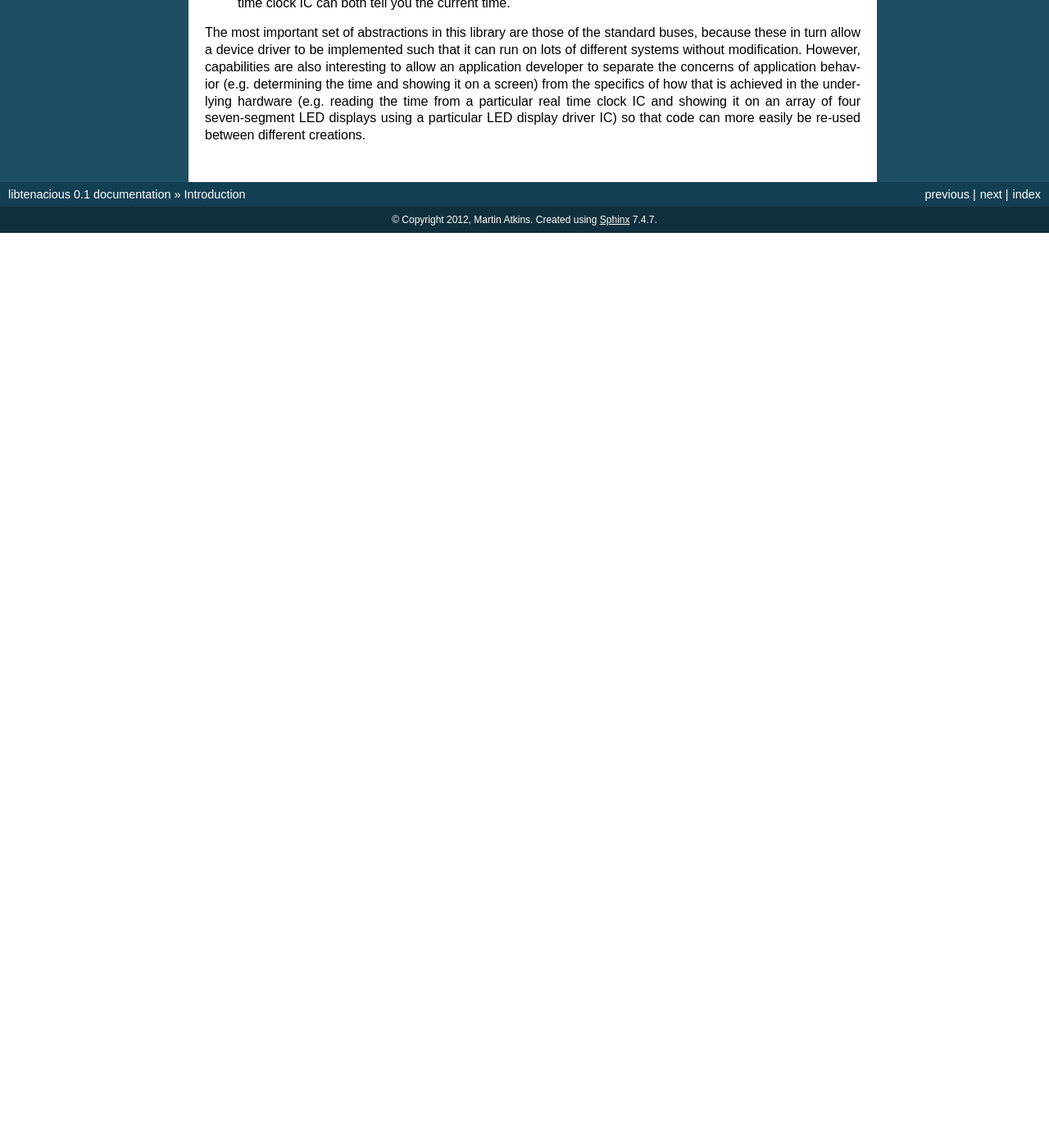
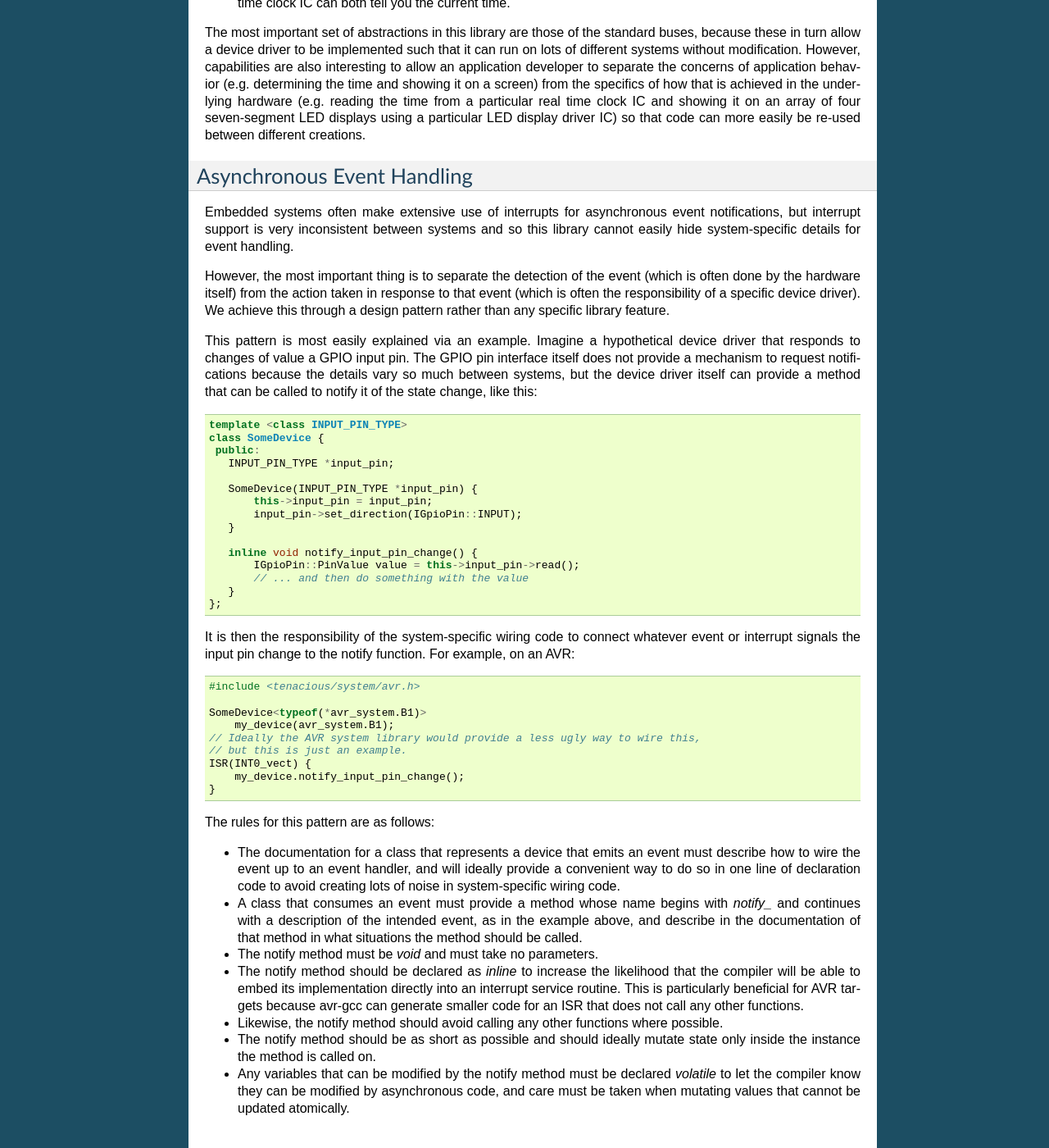
Before and after one commit to apparentlymart/alambre, a Sphinx documentation site: the page built from docs/source/intro.rst, in a window 1280 px wide and 1400 px high, scrolled down 2371 px. Shown: the whole window at 82% size. Built offline with Sphinx 7.4.7, drawn with Linux system fonts in a browser that asks for light colours; before the commit the page ends 2655 px from its top, so only the background shows below that; some of the changed text lies outside the part shown.

Commit message:
Add some notes on the design pattern for event handling (interrupts).

```diff
--- a/docs/source/intro.rst
+++ b/docs/source/intro.rst
@@ -165,3 +165,87 @@ in the underlying hardware (e.g. reading the time from a particular real time
 clock IC and showing it on an array of four seven-segment LED
 displays using a particular LED display driver IC) so that code can more
 easily be re-used between different creations.
+
+Asynchronous Event Handling
+---------------------------
+
+Embedded systems often make extensive use of interrupts for asynchronous event
+notifications, but interrupt support is very inconsistent between systems and
+so this library cannot easily hide system-specific details for event handling.
+
+However, the most important thing is to separate the detection of the event
+(which is often done by the hardware itself) from the action taken in response
+to that event (which is often the responsibility of a specific device driver).
+We achieve this through a design pattern rather than any specific library
+feature.
+
+This pattern is most easily explained via an example. Imagine a hypothetical
+device driver that responds to changes of value a GPIO input pin. The GPIO pin
+interface itself does not provide a mechanism to request notifications because
+the details vary so much between systems, but the device driver itself can
+provide a method that can be called to notify it of the state change, like
+this:
+
+.. code-block:: cpp
+
+    template <class INPUT_PIN_TYPE>
+    class SomeDevice {
+     public:
+       INPUT_PIN_TYPE *input_pin;
+
+       SomeDevice(INPUT_PIN_TYPE *input_pin) {
+           this->input_pin = input_pin;
+           input_pin->set_direction(IGpioPin::INPUT);
+       }
+
+       inline void notify_input_pin_change() {
+           IGpioPin::PinValue value = this->input_pin->read();
+           // ... and then do something with the value
+       }
+    };
+
+It is then the responsibility of the system-specific wiring code to connect
+whatever event or interrupt signals the input pin change to the notify function.
+For example, on an AVR:
+
+.. code-block:: cpp
+
+   #include <tenacious/system/avr.h>
+
+   SomeDevice<typeof(*avr_system.B1)>
+       my_device(avr_system.B1);
+   // Ideally the AVR system library would provide a less ugly way to wire this,
+   // but this is just an example.
+   ISR(INT0_vect) {
+       my_device.notify_input_pin_change();
+   }
+
+The rules for this pattern are as follows:
+
+* The documentation for a class that represents a device that emits an event
+  must describe how to wire the event up to an event handler, and will ideally
+  provide a convenient way to do so in one line of declaration code to avoid
+  creating lots of noise in system-specific wiring code.
+
+* A class that consumes an event must provide a method whose name begins with
+  `notify_` and continues with a description of the intended event, as in
+  the example above, and describe in the documentation of that method in
+  what situations the method should be called.
+
+* The notify method must be `void` and must take no parameters.
+
+* The notify method should be declared as `inline` to increase the likelihood
+  that the compiler will be able to embed its implementation directly into
+  an interrupt service routine. This is particularly beneficial for AVR targets
+  because avr-gcc can generate smaller code for an ISR that does not call any
+  other functions.
+
+* Likewise, the notify method should avoid calling any other functions where
+  possible.
+
+* The notify method should be as short as possible and should ideally mutate
+  state only inside the instance the method is called on.
+
+* Any variables that can be modified by the notify method must be declared
+  `volatile` to let the compiler know they can be modified by asynchronous code,
+  and care must be taken when mutating values that cannot be updated atomically.
```
